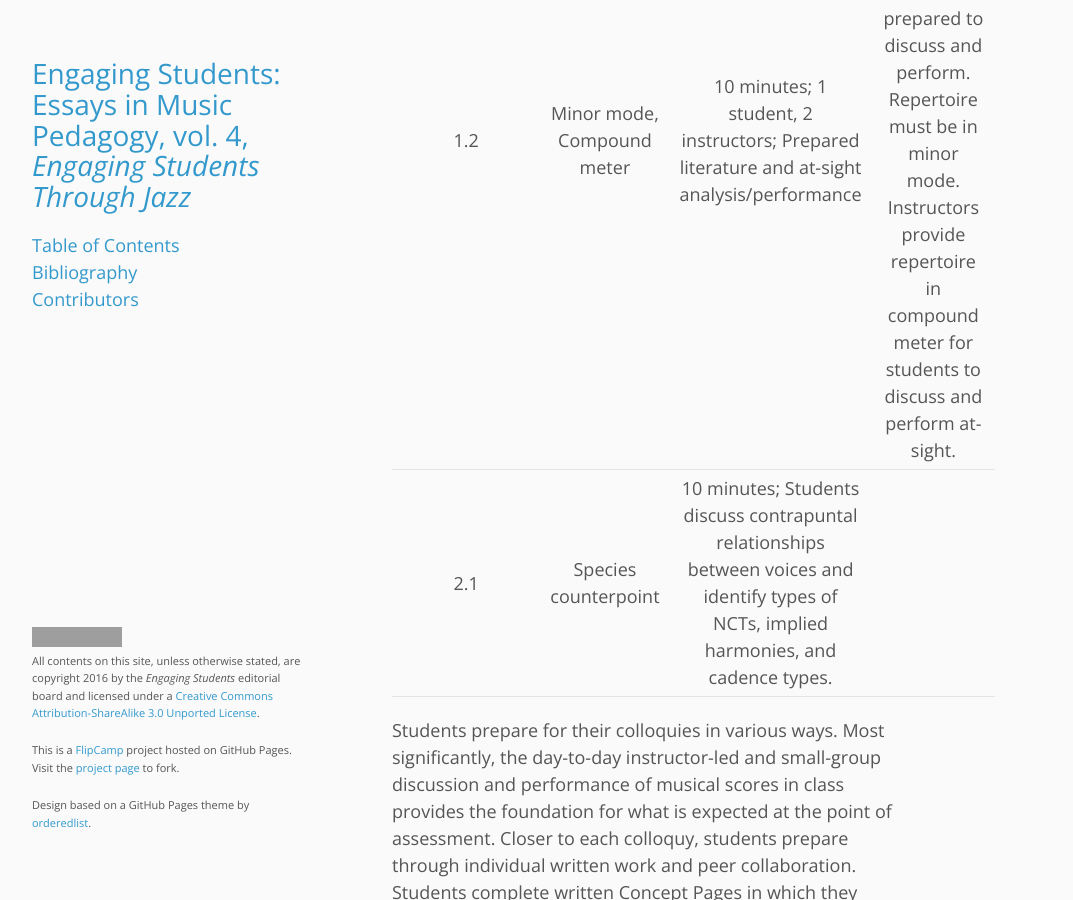
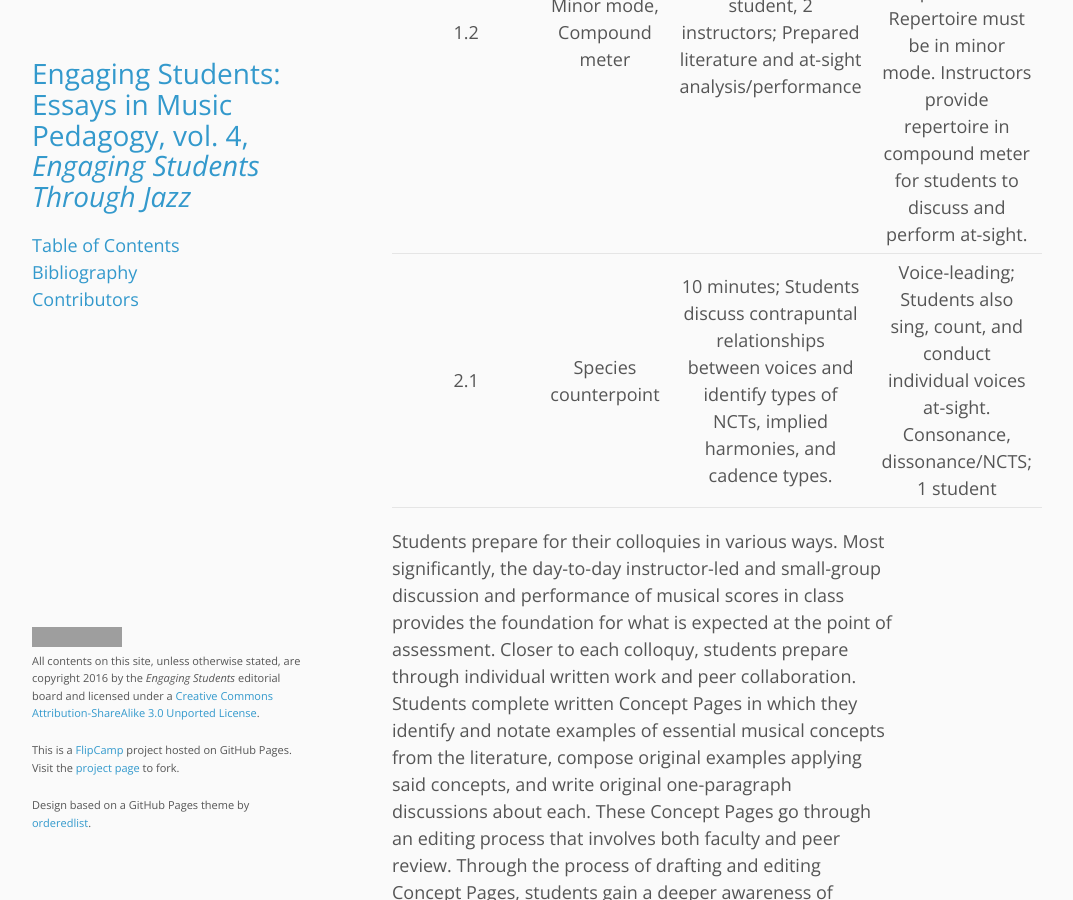
Before and after one commit to flipcamp/engagingstudents5, a Jekyll site: the page built from essays/strovas.md, in a window 1280 px wide and 900 px high, scrolled down 7108 px. Shown: the whole window, without its empty margins (178-1251 px from the left). Built offline with Jekyll 4.4.1, drawn with Linux system fonts in a browser that asks for light colours; grey boxes are pictures that could not be loaded.

Commit message:
minor edits

```diff
--- a/essays/strovas.md
+++ b/essays/strovas.md
@@ -43,8 +43,7 @@
 | Semester.Unit | Content Focus | Format | Description |
 | :-: | :-: | :-: | :-: |
 | 1.2 | Minor mode, Compound meter | 10 minutes; 1 student, 2 instructors; Prepared literature and at-sight analysis/performance | Students bring repertoire from their ensembles or applied studios prepared to discuss and perform. Repertoire must be in minor mode. Instructors provide repertoire in compound meter for students to discuss and perform at-sight. |
-| 2.1 | Species counterpoint | 10 minutes; Students discuss contrapuntal relationships between voices and identify types of NCTs, implied harmonies, and cadence types. |
-
+| 2.1 | Species counterpoint | 10 minutes; Students discuss contrapuntal relationships between voices and identify types of NCTs, implied harmonies, and cadence types. | Voice-leading; Students also sing, count, and conduct individual voices at-sight.  Consonance, dissonance/NCTS; 1 student
 
 <!--
   **2.1**             Species counterpoint                    10 minutes                                               Students discuss contrapuntal relationships between voices and identify types of NCTs, implied harmonies, and cadence types.
```
